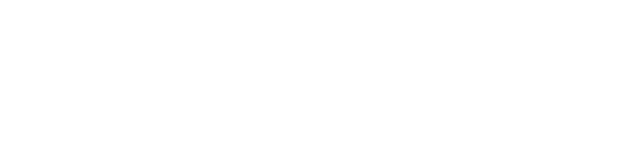
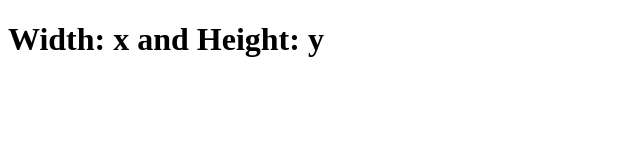
Before and after one commit to acciojob/screen-size-rahul-sahadevan, a website: page main.html in a window 1280 px wide. Shown: the whole page, without its empty margins (0-640 px from the left). Drawn offline with Linux system fonts and the light colour scheme.

Commit message:
created a submission

```diff
--- a/main.html
+++ b/main.html
@@ -8,7 +8,7 @@
 
 <body>
 	<div>
-		<h1 id="sizeInfo"></h1>
+		<h1 id="sizeInfo">Width: x and Height: y</h1>
 
 	</div>
 	<!-- the entire body must be written by student -->
```
